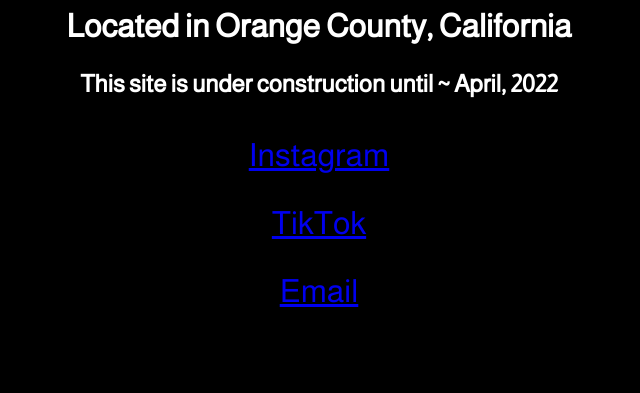
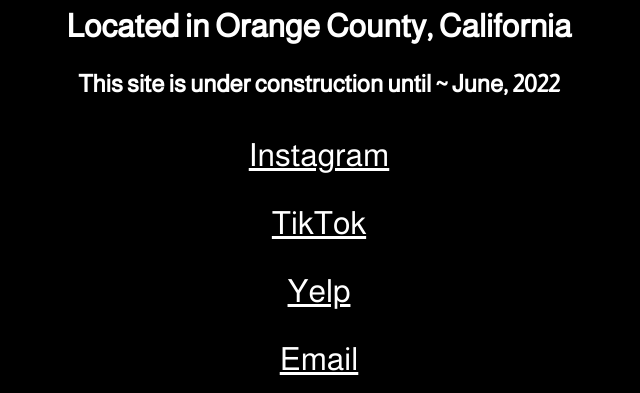
Before and after one commit to CurtisGrayeBabin/steviesDetails, a Gatsby site: page / in a window 1280 px wide. Shown: the part 536-929 px from the top of the page, without its empty margins (321-961 px from the left). Before the commit the page ends 861 px from the top, so only its background shows below. Built offline with nearby package versions, Linux system fonts and the light colour scheme; Gatsby itself is replaced by a stand-in of ours.

Commit message:
Update construction date & set link color to white

```diff
--- a/src/pages/index.js
+++ b/src/pages/index.js
@@ -19,10 +19,12 @@
           <StaticImage src="../images/smallLogo.png" alt="Stevie's Details logo" width={500} height={400} />
           <h2>Located in Orange County, California</h2>
 
-          <h3>This site is under construction until ~ April, 2022</h3>
+          <h3>This site is under construction until ~ June, 2022</h3>
+
 
           <a href="https://www.instagram.com/stevies_details/" target="_blank" rel="noreferrer">Instagram</a>
           <a href="https://www.tiktok.com/@stevies_details" target="_blank" rel="noreferrer">TikTok</a>
+          <a href="https://www.yelp.com/biz/stevie-s-details-santa-ana-2" target="_blank" rel="noreferrer">Yelp</a>
           <a href="mailto: steviesdetailsllc@gmail.com" target="_blank" rel="noreferrer">Email</a>
         </div>
 
--- a/src/styles/global.css
+++ b/src/styles/global.css
@@ -25,6 +25,7 @@
 }
 
 a {
+    color: white;
     display: block;
     padding: 1rem;
     font-size: 2rem;
```
Also changed, not shown: 1 other file.
